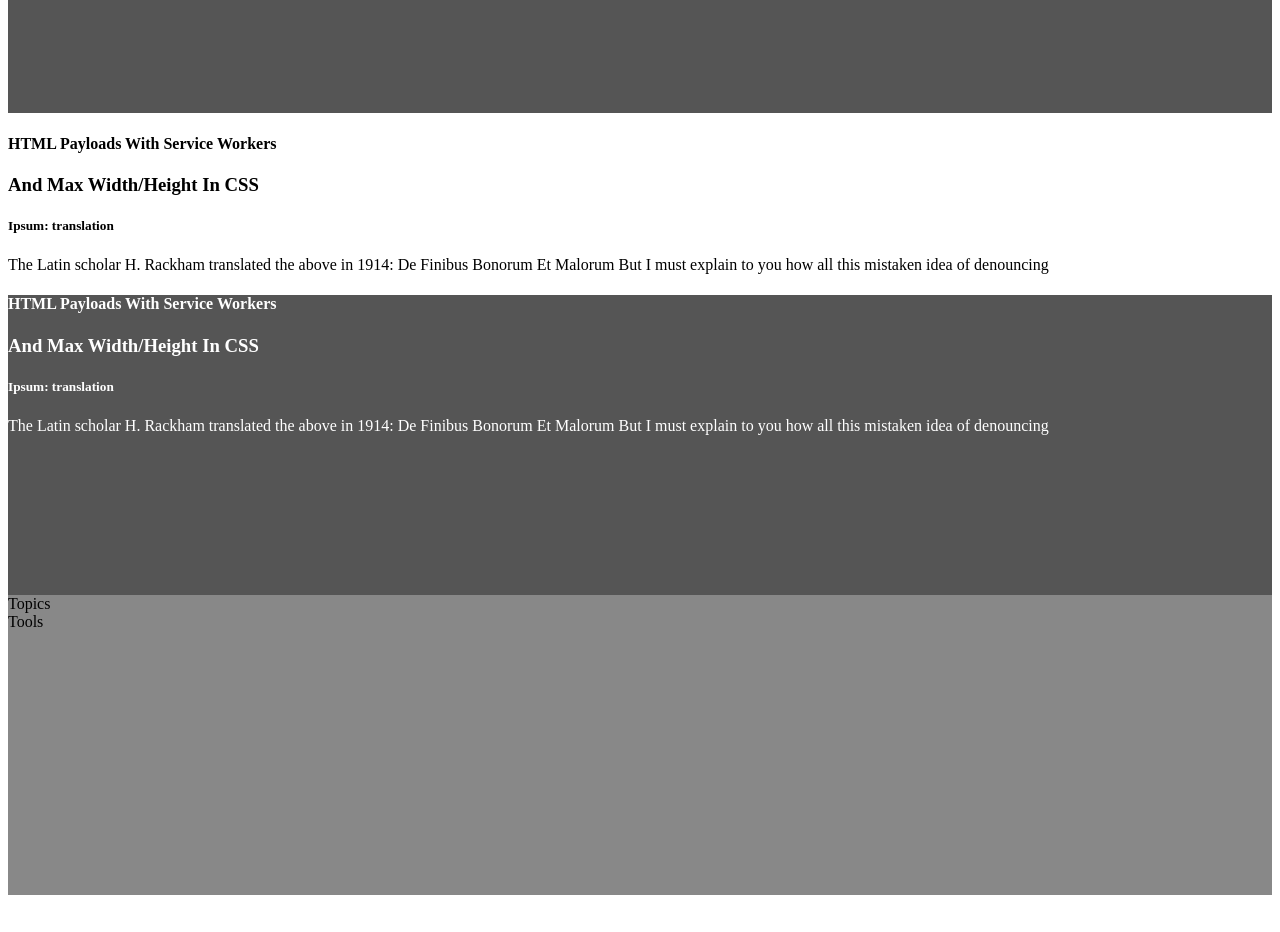
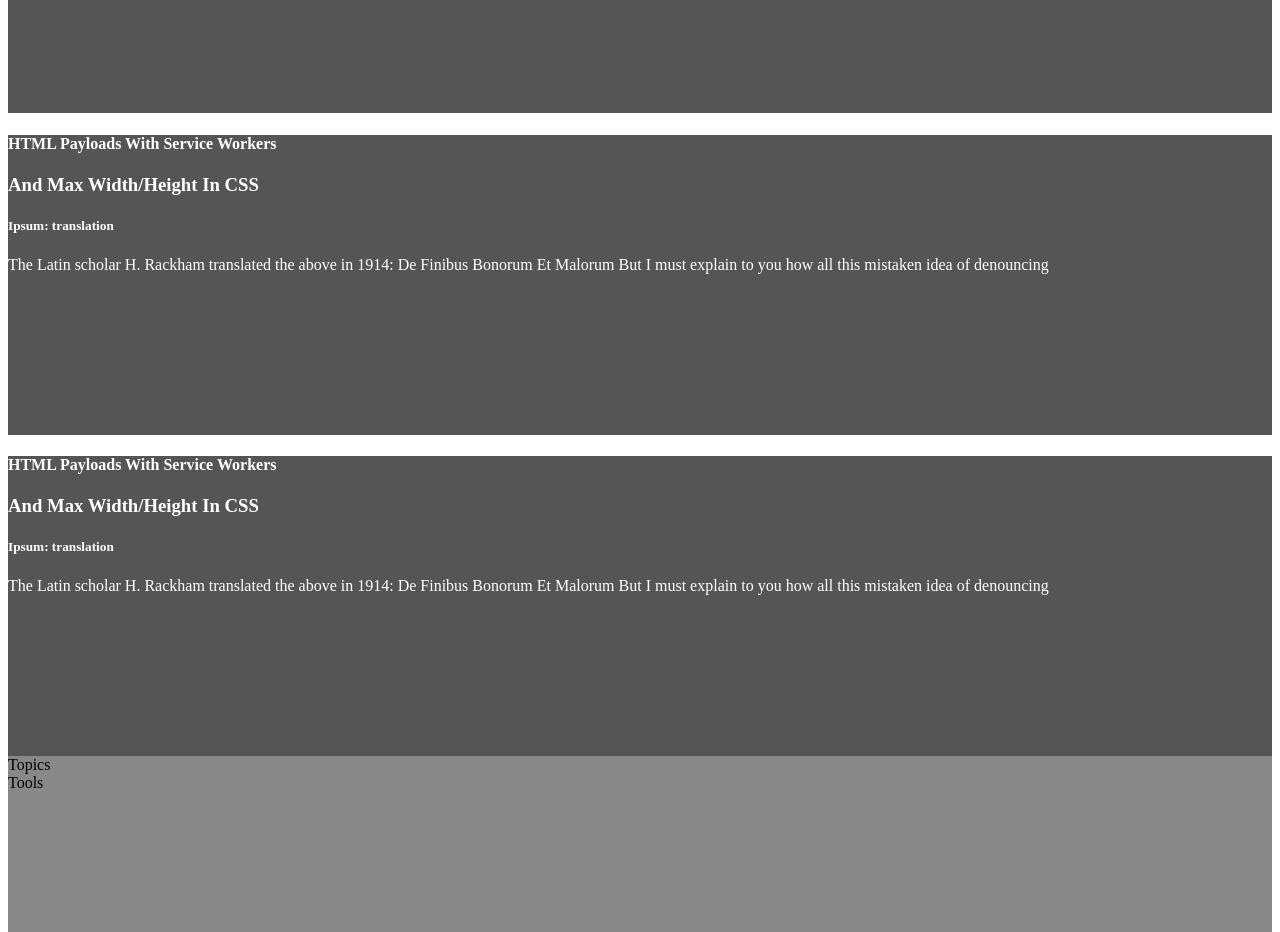
Before and after one commit to kbjude/design-tear-down, a plain HTML site: page index.html in a window 1280 px wide. Shown: the part 3880-4812 px from the top of the page. Before the commit the page ends 4783 px from the top, so only its background shows below. Drawn offline with Linux system fonts and the light colour scheme.

Commit message:
fixing bugs

```diff
--- a/index.html
+++ b/index.html
@@ -261,7 +261,7 @@ De Finibus Bonorum Et Malorum But I must explain to you how all this mistaken id
                 </article>
             </div>
             <div>
-                <article>
+                <article id="article-desclast1">
                     <h4> HTML Payloads With Service Workers</h4>
                     <h3> And Max Width/Height In CSS</h3>
                     <h5>Ipsum: translation</h5>
--- a/style.css
+++ b/style.css
@@ -187,7 +187,8 @@ footer {
   background-color: #999;
 }
 
-#article-desclast {
+#article-desclast,
+#article-desclast1 {
   background-color: #555;
   color: #fff;
   height: 300px;
```
